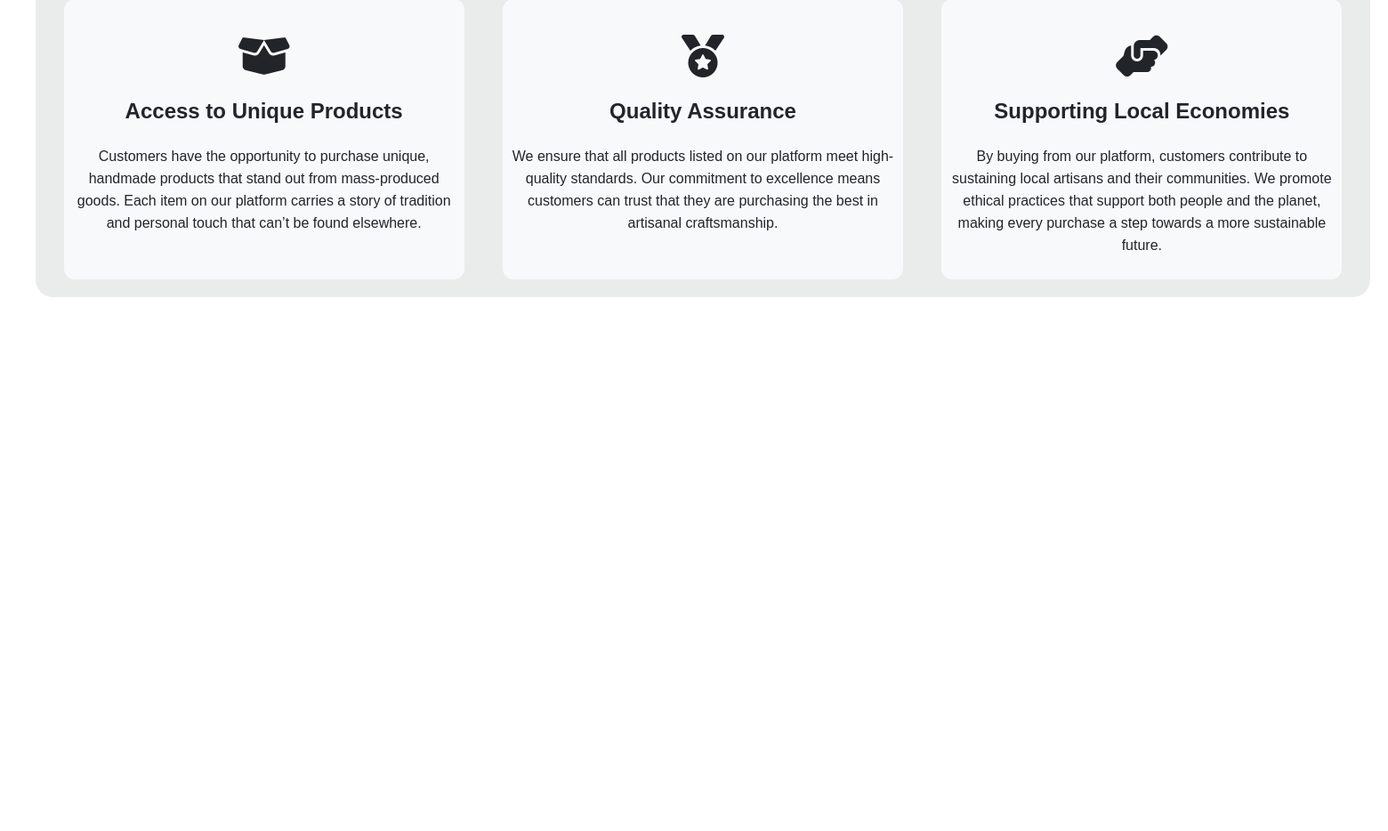
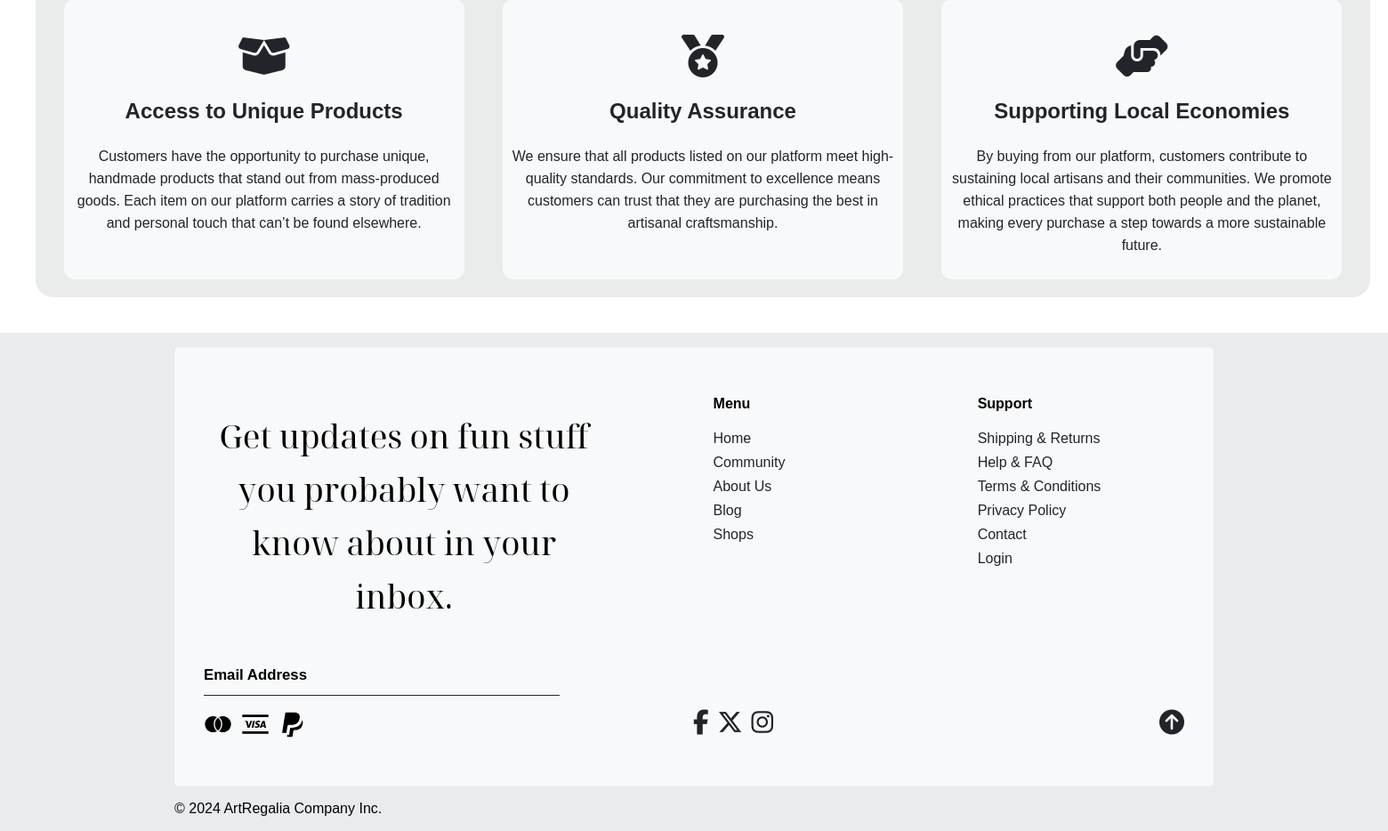
Before and after one commit to HadyyAyman/ArtRegalia-Project, a PHP site: page / in a window 1560 px wide. Shown: the part 1504-2438 px from the top of the page at 89% size. Before the commit the page ends 1838 px from the top, so only its background shows below. Run offline with PHP 8.4, Linux system fonts and the light colour scheme; some libraries are stand-ins or nearby versions.

Commit message:
Adding footer & updating scroll feature

```diff
--- a/index.html
+++ b/index.html
@@ -8,6 +8,7 @@
   <title>Split Landing page</title>
   <link rel="stylesheet" href="style.css">
   <script src="https://kit.fontawesome.com/a014b52ca8.js" crossorigin="anonymous"></script>
+  <script src="https://unpkg.com/akar-icons-fonts"></script>
 </head>
 
 <body>
@@ -257,6 +258,145 @@
 
   </section>
 
+  <footer class="footer">
+
+    <div class="footer-container">
+      <div class="footer_inner">
+        <div class="layout">
+
+          <div class="layout_item w-50">
+            <div class="newsletter">
+              <h3 class="newsletter_title">Get updates on fun stuff you probably want to know about in your inbox.
+              </h3>
+              <form action="">
+                <input type="text" placeholder="Email Address">
+                <button>
+                  <i class="ai-arrow-right"></i>
+                </button>
+              </form>
+            </div>
+          </div>
+
+          <div class="layout_item w-25">
+            <nav class="c-nav-tool">
+              <h4 class="c-nav-tool_title">Menu</h4>
+              <ul class="c-nav-tool_list">
+                <li>
+                  <a href="#" class="c-link">Home</a>
+                </li>
+
+                <li>
+                  <a href="#" class="c-link">Community</a>
+                </li>
+
+                <li>
+                  <a href="" class="c-link">About Us</a>
+                </li>
+                <li>
+                  <a href="#" class="c-link">Blog</a>
+                </li>
+                <li>
+                  <a href="#" class="c-link">Shops</a>
+                </li>
+              </ul>
+            </nav>
+          </div>
+
+          <div class="layout_item w-25">
+            <nav class="c-nav-tool">
+              <h4 class="c-nav-tool_title">Support</h4>
+              <ul class="c-nav-tool_list">
+
+                <li class="c-nav-tool_item">
+                  <a href="/pages/shipping-returns" class="c-link">Shipping &amp; Returns</a>
+                </li>
+
+                <li class="c-nav-tool_item">
+                  <a href="/pages/help" class="c-link">Help &amp; FAQ</a>
+                </li>
+
+                <li class="c-nav-tool_item">
+                  <a href="/pages/terms-conditions" class="c-link">Terms &amp; Conditions</a>
+                </li>
+
+                <li class="c-nav-tool_item">
+                  <a href="/pages/privacy-policy" class="c-link">Privacy Policy</a>
+                </li>
+
+                <li class="c-nav-tool_item">
+                  <a href="/pages/contact" class="c-link">Contact</a>
+                </li>
+
+                <li class="c-nav-tool_item">
+                  <a href="/account/login" class="c-link">
+                    Login
+                  </a>
+                </li>
+              </ul>
+            </nav>
+          </div>
+
+        </div>
+
+        <div class="layout c-2">
+          <div class="layout_item w-50">
+            <ul class="flex">
+              <li>
+                <svg xmlns="http://www.w3.org/2000/svg" viewBox="0 0 24 24" width="32" height="32">
+                  <path fill="none" d="M0 0h24v24H0z" />
+                  <path
+                    d="M12 6.654a6.786 6.786 0 0 1 2.596 5.344A6.786 6.786 0 0 1 12 17.34a6.786 6.786 0 0 1-2.596-5.343A6.786 6.786 0 0 1 12 6.654zm-.87-.582A7.783 7.783 0 0 0 8.4 12a7.783 7.783 0 0 0 2.728 5.926 6.798 6.798 0 1 1 .003-11.854zm1.742 11.854A7.783 7.783 0 0 0 15.6 12a7.783 7.783 0 0 0-2.73-5.928 6.798 6.798 0 1 1 .003 11.854z" />
+                </svg>
+              </li>
+              <li>
+                <svg xmlns="http://www.w3.org/2000/svg" viewBox="0 0 24 24" width="32" height="32">
+                  <path fill="none" d="M0 0h24v24H0z" />
+                  <path
+                    d="M1 4h22v2H1V4zm0 14h22v2H1v-2zm18.622-3.086l-.174-.87h-1.949l-.31.863-1.562.003c1.005-2.406 1.75-4.19 2.236-5.348.127-.303.353-.457.685-.455.254.002.669.002 1.245 0L21 14.912l-1.378.003zm-1.684-2.062h1.256l-.47-2.18-.786 2.18zM7.872 9.106l1.57.002-2.427 5.806-1.59-.001c-.537-2.07-.932-3.606-1.184-4.605-.077-.307-.23-.521-.526-.622-.263-.09-.701-.23-1.315-.419v-.16h2.509c.434 0 .687.21.769.64l.62 3.289 1.574-3.93zm3.727.002l-1.24 5.805-1.495-.002 1.24-5.805 1.495.002zM14.631 9c.446 0 1.01.138 1.334.267l-.262 1.204c-.293-.118-.775-.277-1.18-.27-.59.009-.954.256-.954.493 0 .384.632.578 1.284.999.743.48.84.91.831 1.378-.01.971-.831 1.929-2.564 1.929-.791-.012-1.076-.078-1.72-.306l.272-1.256c.656.274.935.361 1.495.361.515 0 .956-.207.96-.568.002-.257-.155-.384-.732-.702-.577-.317-1.385-.756-1.375-1.64C12.033 9.759 13.107 9 14.63 9z" />
+                </svg>
+              </li>
+              <li>
+                <svg xmlns="http://www.w3.org/2000/svg" viewBox="0 0 24 24" width="32" height="32">
+                  <path fill="none" d="M0 0h24v24H0z" />
+                  <path
+                    d="M20.067 8.478c.492.88.556 2.014.3 3.327-.74 3.806-3.276 5.12-6.514 5.12h-.5a.805.805 0 0 0-.794.68l-.04.22-.63 3.993-.032.17a.804.804 0 0 1-.794.679H7.72a.483.483 0 0 1-.477-.558L7.418 21h1.518l.95-6.02h1.385c4.678 0 7.75-2.203 8.796-6.502zm-2.96-5.09c.762.868.983 1.81.752 3.285-.019.123-.04.24-.062.36-.735 3.773-3.089 5.446-6.956 5.446H8.957c-.63 0-1.174.414-1.354 1.002l-.014-.002-.93 5.894H3.121a.051.051 0 0 1-.05-.06l2.598-16.51A.95.95 0 0 1 6.607 2h5.976c2.183 0 3.716.469 4.523 1.388z" />
+                </svg>
+              </li>
+            </ul>
+          </div>
+
+          <div class="layout_item w-25">
+            <ul class="flex">
+              <li>
+                <a href="#">
+                  <i class="fa-brands fa-facebook-f"></i>
+                </a>
+              </li>
+              <li>
+                <a href="#">
+                  <i class="fa-brands fa-x-twitter"></i>
+                </a>
+              </li>
+              <li>
+                <a href="#">
+                  <i class="fa-brands fa-instagram"></i>
+                </a>
+              </li>
+            </ul>
+          </div>
+          <div class="layout_item w-25" style="display:flex;justify-content: end;align-items: center;">
+            <a href="#" id="top" title="back to top">
+              <i class="fa-solid fa-circle-arrow-up"></i>
+            </a>
+          </div>
+        </div>
+
+      </div>
+      <div class="footer_copyright">
+        <p>&copy; 2024 ArtRegalia Company Inc.</p>
+      </div>
+    </div>
+  </footer>
   <script src="split.js" charset="UTF-8"></script>
 </body>
 
--- a/split.js
+++ b/split.js
@@ -40,3 +40,10 @@ for (let i = 0; i < navElems.length; i++) {
     overlay.classList.toggle("active");
   });
 }
+
+var topPage = document.getElementById("top");
+
+topPage.addEventListener("click", function () {
+  document.scrollTop = 0;
+  document.documentElement.scrollTop = 0;
+});
--- a/style.css
+++ b/style.css
@@ -566,6 +570,147 @@ body {
     font-size: 32px;
     font-weight: bold;
   }
+
+  /* ======================= */
+  /* footer Section Styling  */
+  /* ======================= */
+
+  .newsletter h3 {
+    font-family: "Noto Serif Display", serif;
+    font-size: 2.3rem;
+    font-weight: 300;
+    text-align: center;
+    width: 450px;
+    line-height: 60px;
+  }
+
+  .layout {
+    display: grid;
+    grid-template-columns: 1fr 1fr 1fr;
+  }
+
+  .layout_item:not(:nth-child(1)) {
+    justify-self: center;
+  }
+
+  .layout_item a {
+    text-decoration: none;
+    color: var(--color9);
+    font-weight: 400;
+    transition: 0.3s ease-in;
+    border-bottom: 1px solid transparent;
+    margin-bottom: 0.5rem;
+    display: inline-flex;
+  }
+
+  .layout_item a:hover {
+    border-bottom: 1px solid var(--color9);
+    transition: 0.3s ease-in;
+  }
+
+  .layout_item ul {
+    list-style-type: none;
+    padding: 0;
+  }
+
+  .newsletter button {
+    appearance: none;
+    border: 0;
+    background: transparent;
+    cursor: pointer;
+  }
+
+  .newsletter button i {
+    font-size: 22px;
+  }
+
+  .newsletter button i:hover {
+    font-size: 20px;
+
+  }
+
+  .footer_inner {
+    background: var(--color1);
+    backdrop-filter: blur(50px);
+    border: 0.1px solid rgba(233, 232, 232, 0.208);
+    border-radius: 5px;
+    padding: 2rem;
+    margin: 1rem 0;
+  }
+
+  .footer {
+    position: relative;
+    display: flex;
+    align-items: center;
+    background-color: var(--color2);
+  }
+
+  .footer-container {
+    max-width: 1200px;
+    width: 100%;
+    margin: 0 auto;
+    padding: 0 1rem;
+  }
+
+  form {
+    display: flex;
+    align-items: center;
+    justify-content: space-between;
+    width: min(100%, 400px);
+    border-bottom: 1px solid var(--color9);
+  }
+
+  input {
+    padding: 0.75rem 0;
+    border: none;
+    background: none;
+    font-weight: 500;
+    transition: border 0.3s cubic-bezier(0.215, 0.61, 0.355, 1);
+    border-radius: 0;
+    width: 100%;
+    font-size: 1.05rem;
+    font-weight: bolder;
+  }
+
+  input:is(:hover, :focus) {
+    outline: none;
+  }
+
+  input::placeholder {
+    color: var(--dark);
+  }
+
+  .flex {
+    display: flex;
+    gap: 10px;
+    justify-content: space-between;
+  }
+
+  .flex li i {
+    font-size: 28px;
+  }
+
+  .layout_item.w-25 i {
+    font-size: 28px;
+  }
+
+  .layout.c-2 {
+    display: flex;
+    justify-content: space-between;
+    width: 100%;
+  }
+
+  ::-webkit-scrollbar {
+    width: 10px;
+  }
+
+  ::-webkit-scrollbar-track {
+    background: var(--color2);
+  }
+
+  ::-webkit-scrollbar-thumb {
+    background: var(--color8);
+  }
 }
 
 
```
Also changed, not shown: other parts of style.css (+132 -1 lines).
